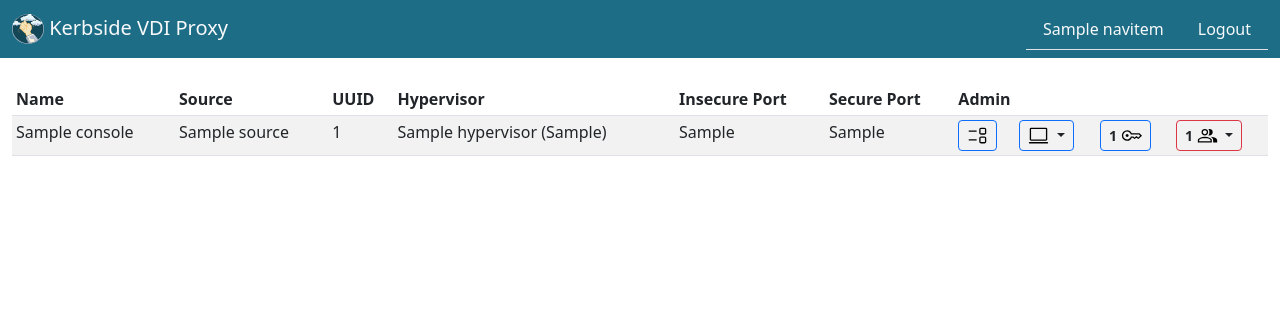
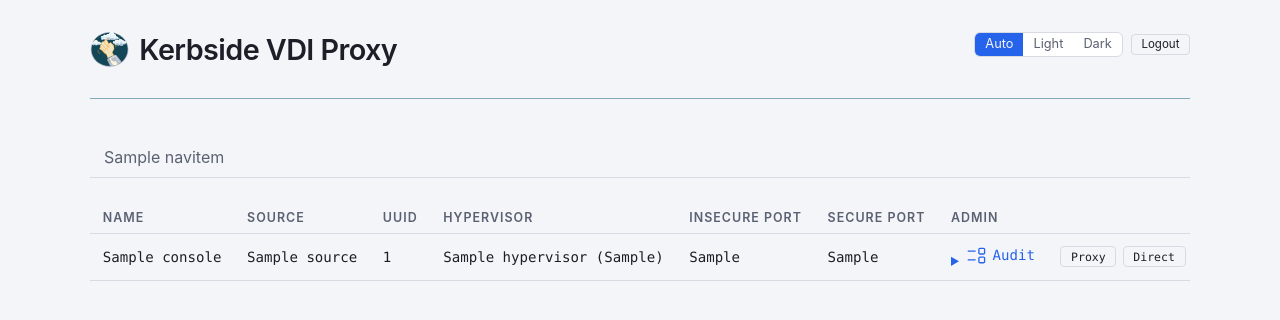
Before and after one commit to shakenfist/kerbside, a Flask app: template kerbside/api/templates/consoles.html in a window 1280 px wide. Shown: the top 320 px of the page. Run offline with Flask 3, Linux system fonts and the light colour scheme; the template is opened without the code that fills it: most values are stand-ins (such as "Sample title", 1, 10 or a date in 2020); parts of the project's set-up code (start-up, migrations or seed data) failed here and were passed over; some libraries are stand-ins or nearby versions.

Commit message:
Convert the consoles page to sfui.
The largest page of the admin UI moves onto base-sfui.html: an
sf-table in a scroll wrapper, the audit and token popovers become
native details disclosures with stable per-console ids (so a later
polling phase preserves their open state), the connect dropdown
flattens to visible Proxy and Direct anchor-buttons, and the
terminate dropdown becomes a disclosure of two-step confirm
buttons driven by one delegated handler -- still GETs until phase
8 converts the verb. Every data row's tr is now closed, and the
icons are inline includes that follow the theme, so static/icons/
retires with its last referrer.

Prompt: Michael approved the phase 5 plan, merged the sfui pull
request it depends on, and asked for the implementation to
continue; this is step 5d, the conversion itself.

Signed-off-by: Michael Still <mikal@stillhq.com>
Co-Authored-By: Claude Opus 5 (1M context, high effort) <noreply@anthropic.com>

```diff
--- a/kerbside/api/templates/consoles.html
+++ b/kerbside/api/templates/consoles.html
@@ -1,7 +1,76 @@
-{% extends "base.html" %}
+{% extends "base-sfui.html" %}
+
+{% block title %}Kerbside consoles{% endblock %}
+
+{% block styles %}
+<style>
+    /* Local classes are kb-, never sf-, per the convention set in
+       base-sfui.html. Everything here is spacing and alignment
+       around sfui primitives; no colors, because the primitives
+       already carry them. */
+
+    /* A summary's contents, laid out as a row. The flex box is on
+       an inner span rather than on the <summary> itself: making
+       the summary a flex container takes the native disclosure
+       marker with it, and sf.css keeps that marker on purpose so
+       the open/closed state follows the palette for free. */
+    .kb-summary-label {
+        display: inline-flex;
+        align-items: center;
+        gap: 0.35rem;
+    }
+
+    /* A disclosure body is prose and event sentences, not a
+       column of values to compare, so it steps out of the
+       monospaced face .sf-table gives its cells. The width cap
+       matters structurally as well as typographically: the table
+       is sized to max-content inside its scroll wrapper, so an
+       uncapped paragraph would widen the whole table the moment
+       one row was opened. */
+    .kb-disclosure-body {
+        max-width: 34rem;
+        padding: 0.4rem 0 0.2rem;
+        font-family: var(--sf-font-sans);
+    }
+
+    /* sfui's reset zeroes every margin and padding under
+       .sf-page, so the paragraphs would otherwise run together
+       and the list would lose the indent its markers hang in. */
+    .kb-disclosure-body p {
+        margin-bottom: 0.6rem;
+    }
+
+    .kb-disclosure-body p:last-child {
+        margin-bottom: 0;
+    }
+
+    .kb-disclosure-body ul {
+        margin: 0 0 0.6rem 1.1rem;
+    }
+
+    .kb-disclosure-body li {
+        margin-bottom: 0.25rem;
+    }
+
+    /* The terminate actions stack: one button per row, left
+       aligned, because their labels are sentences of very
+       different lengths and a wrapped inline cluster of those
+       reads as a paragraph of buttons. */
+    .kb-terminate-actions {
+        display: flex;
+        flex-direction: column;
+        align-items: flex-start;
+        gap: 0.4rem;
+        padding-top: 0.4rem;
+    }
+</style>
+{% endblock %}
 
 {% block content %}
-<table id="data" class="table table-sm table-striped">
+{# Ten columns of names, ids, ports and counts: scroll the table
+   rather than squash it. #}
+<div class="sf-table-scroll">
+    <table class="sf-table sf-table--striped">
         <thead>
             <tr>
                 <th>Name</th>
@@ -14,6 +83,10 @@
             </tr>
         </thead>
         <tbody>
+            {# Fields are named one by one, never iterated: the
+               view passes db.get_consoles() dicts unfiltered, and
+               they carry the hypervisor ticket alongside what is
+               rendered here. #}
             {% for console in consoles %}
             <tr>
                 <td>{{ console.name }}</td>
@@ -28,75 +101,168 @@
                 </td>
                 <td>{{ console.insecure_port }}</td>
                 <td>{{ console.secure_port }}</td>
+
+                {# The disclosure ids are derived from the row, not
+                   generated, so a later polling phase can morph the
+                   table and leave an operator's open disclosure
+                   open. #}
                 <td>
-                <a tabindex="0" class="btn btn-sm btn-outline-primary text-dark" data-bs-toggle="popover"
-                    title="Recent audit events" data-bs-placement="left" data-bs-html="true"
-                    data-bs-trigger="focus" role="button"
-                    data-bs-content="
+                    <details class="sf-disclosure"
+                             id="audit-{{ console.source }}-{{ console.uuid }}">
+                        <summary>
+                            <span class="kb-summary-label"
+                                  >{% include 'icons/audit.svg' %}Audit</span>
+                        </summary>
+                        <div class="kb-disclosure-body">
                             <p>
-                            Here are the 20 most recent audit events for this console.
+                                Here are the 20 most recent audit events for
+                                this console.
                             </p>
 
                             <ul>
                                 {% for event in console.audit %}
-                            <li>{{ event.timestamp }}:
+                                <li>{{ event.timestamp.strftime('%Y-%m-%d %H:%M:%S') }}:
                                     {% if event.session_id %}{{ event.session_id }}{% endif %}
                                     {% if event.channel %}{{ event.channel }}{% endif %}
-                                {{ event.message }}
+                                    {{ event.message }}</li>
                                 {% endfor %}
                             </ul>
 
                             <p>
-                            <a href='/console/{{ console.source }}/{{ console.uuid }}/audit?limit=200'>See more events</a>.
-                        </p>">
-                    <img src="/static/icons/audit.svg" width="21" height="21" class="d-inline-block align-top" alt="Audit events">
-                </a>
+                                <a href="/console/{{ console.source }}/{{ console.uuid }}/audit?limit=200">See more events</a>.
+                            </p>
+                        </div>
+                    </details>
                 </td>
+
+                {# Real anchors: both are GET downloads of a .vv
+                   file, so middle click, "copy link address" and a
+                   page with no JavaScript all keep working. #}
                 <td>
-                <div class="btn-group" role="group">
-                    <button type="button" class="btn btn-sm btn-outline-primary dropdown-toggle text-dark" data-bs-toggle="dropdown" aria-expanded="false">
-                        <img src="/static/icons/connect.svg" width="21" height="21" class="d-inline-block align-top" alt="Connect">
-                    </button>
-                    <ul class="dropdown-menu">
-                        <li><a class="dropdown-item" href="/console/proxy/{{ console.source }}/{{ console.uuid }}/console.vv">Connect via proxy</a></li>
-                        <li><a class="dropdown-item" href="/console/direct/{{ console.source }}/{{ console.uuid }}/console.vv">Connect directly</a></li>
-                    </ul>
+                    <div class="sf-btn-group">
+                        <a class="sf-btn sf-btn--sm"
+                           href="/console/proxy/{{ console.source }}/{{ console.uuid }}/console.vv">Proxy</a>
+                        <a class="sf-btn sf-btn--sm"
+                           href="/console/direct/{{ console.source }}/{{ console.uuid }}/console.vv">Direct</a>
                     </div>
                 </td>
+
                 <td>
-                <a tabindex="0" class="btn btn-sm btn-outline-primary text-dark" data-bs-toggle="popover"
-                    title="Active authentication tokens" data-bs-placement="left" data-bs-html="true"
-                    data-bs-trigger="focus" role="button"
-                    data-bs-content="
+                    <details class="sf-disclosure"
+                             id="tokens-{{ console.source }}-{{ console.uuid }}">
+                        {# Labelled because the visible summary is a
+                           bare number and the icon beside it is
+                           aria-hidden, so nothing else says what the
+                           number counts. #}
+                        <summary aria-label="{{ console.token_count }} active authentication tokens">
+                            <span class="kb-summary-label"
+                                  >{{ console.token_count }}{% include 'icons/tokens.svg' %}</span>
+                        </summary>
+                        <div class="kb-disclosure-body">
                             <p>
-                            There are {{ console.token_count }} active authentication tokens for this<br/>
-                            console.
+                                There are {{ console.token_count }} active
+                                authentication tokens for this console.
                             </p>
 
-                        <p><i>
-                            An active authentication token is an opportunity<br/>
-                            to connect to the console. Sessions which were<br/>
-                            already open survive the expiration of their<br/>
-                            authentication token.
-                        </i></p>">
-                    <b>{{ console.token_count }}</b> <img src="/static/icons/tokens.svg" width="21" height="21" class="d-inline-block align-top" alt="Tokens">
-                </a>
+                            <p>
+                                An active authentication token is an
+                                opportunity to connect to the console.
+                                Sessions which were already open survive the
+                                expiration of their authentication token.
+                            </p>
+                        </div>
+                    </details>
                 </td>
+
+                {# Nothing to disclose when there is nothing to
+                   terminate: a dim zero says so without offering a
+                   control that does nothing. #}
                 <td>
-                <div class="btn-group" role="group">
-                    <button type="button" class="btn btn-sm btn-outline-danger dropdown-toggle text-dark" data-bs-toggle="dropdown" aria-expanded="false" {% if console.sessions | length == 0 %}disabled{% endif %}>
-                        <b>{{ console.sessions | length }}</b> <img src="/static/icons/sessions.svg" width="21" height="21" class="d-inline-block align-top" alt="Disconnect">
-                    </button>
-                    <ul class="dropdown-menu">
-                        <li><a class="dropdown-item" href="/console/{{ console.source }}/{{ console.uuid }}/terminate">Terminate all sessions</a></li>
-                        <li><hr class="dropdown-divider"></li>
+                    {% if console.sessions %}
+                    <details class="sf-disclosure"
+                             id="terminate-{{ console.source }}-{{ console.uuid }}">
+                        <summary aria-label="Terminate sessions ({{ console.sessions | length }} active)">
+                            <span class="kb-summary-label"
+                                  >{{ console.sessions | length }}{% include 'icons/sessions.svg' %}</span>
+                        </summary>
+                        <div class="kb-terminate-actions">
+                            <button type="button"
+                                    class="sf-btn sf-btn--sm sf-btn--danger"
+                                    data-kb-terminate-url="/console/{{ console.source }}/{{ console.uuid }}/terminate">Terminate all sessions</button>
                             {% for session_id in console.sessions %}
-                        <li><a class="dropdown-item" href="/session/{{ session_id }}/terminate">Terminate session {{ session_id }}</a></li>
+                            <button type="button"
+                                    class="sf-btn sf-btn--sm sf-btn--danger"
+                                    data-kb-terminate-url="/session/{{ session_id }}/terminate">Terminate session {{ session_id }}</button>
                             {% endfor %}
-                    </ul>
                         </div>
+                    </details>
+                    {% else %}
+                    <span class="sf-badge sf-badge--dim">0</span>
+                    {% endif %}
                 </td>
+            </tr>
             {% endfor %}
         </tbody>
     </table>
+</div>
 {% endblock %}
+
+{% block scripts %}
+<script>
+    // The two-step terminate confirmation. One delegated listener
+    // rather than a listener per button: a later polling phase
+    // replaces the table rows wholesale, and delegation survives
+    // that with no re-wiring. Real <button>s, so the keyboard path
+    // is the click path -- Enter arms, Enter again fires, with no
+    // keydown handler reimplementing what a button already does.
+    var armedTerminate = null;
+
+    function disarmTerminate() {
+        if (armedTerminate) {
+            armedTerminate.textContent = armedTerminate.dataset.kbLabel;
+            armedTerminate = null;
+        }
+    }
+
+    document.addEventListener('click', function (event) {
+        var button = event.target.closest('[data-kb-terminate-url]');
+        if (!button) {
+            return;
+        }
+
+        if (button === armedTerminate) {
+            // Phase 8 replaces this one line with a fetch POST
+            // carrying the CSRF header; the arming above is
+            // unchanged by that conversion.
+            window.location = button.dataset.kbTerminateUrl;
+            return;
+        }
+
+        // Arming a second button restores the label of the first.
+        disarmTerminate();
+        button.dataset.kbLabel = button.textContent;
+        button.textContent = 'Confirm?';
+        armedTerminate = button;
+    });
+
+    // Leaving the armed button disarms it. Both listeners are
+    // delegated for the same reason as the click one, which is why
+    // they are the bubbling events: focusout and pointerout bubble
+    // where blur and pointerleave do not.
+    document.addEventListener('focusout', function (event) {
+        if (event.target === armedTerminate) {
+            disarmTerminate();
+        }
+    });
+
+    document.addEventListener('pointerout', function (event) {
+        // Mouse only: a touch pointer leaves the button the instant
+        // the tap ends, so disarming on it would make the second
+        // tap impossible.
+        if (event.target === armedTerminate &&
+                event.pointerType === 'mouse') {
+            disarmTerminate();
+        }
+    });
+</script>
+{% endblock %}
```
Also changed, not shown: kerbside/api/static/icons/README.md (deleted), kerbside/api/static/icons/audit.svg (deleted), kerbside/api/static/icons/bug.svg (deleted), kerbside/api/static/icons/change.svg (deleted), kerbside/api/static/icons/connect.svg (deleted), kerbside/api/static/icons/sessions.svg (deleted), kerbside/api/static/icons/tokens.svg (deleted). Lines whose indentation alone changed are shown as unchanged.
